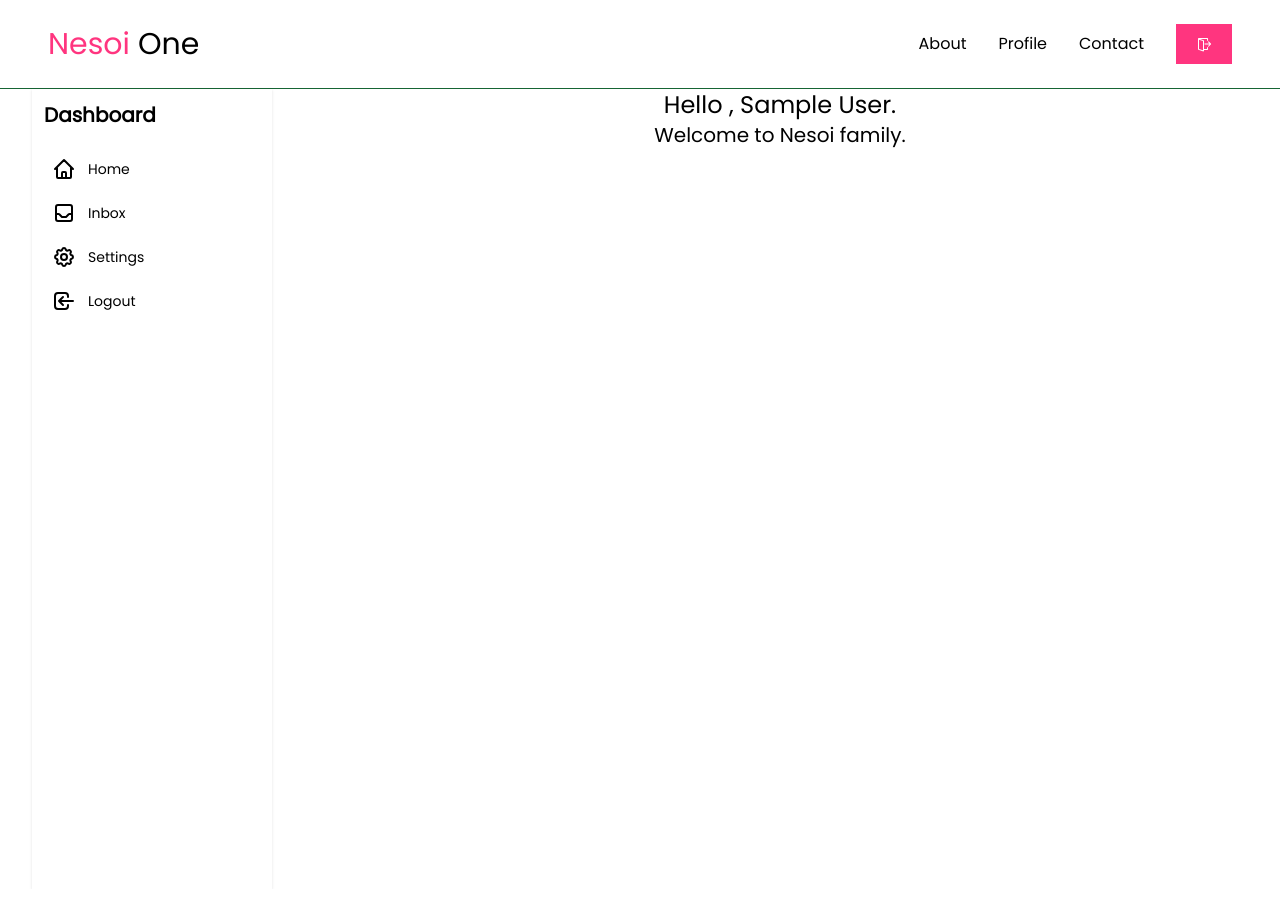
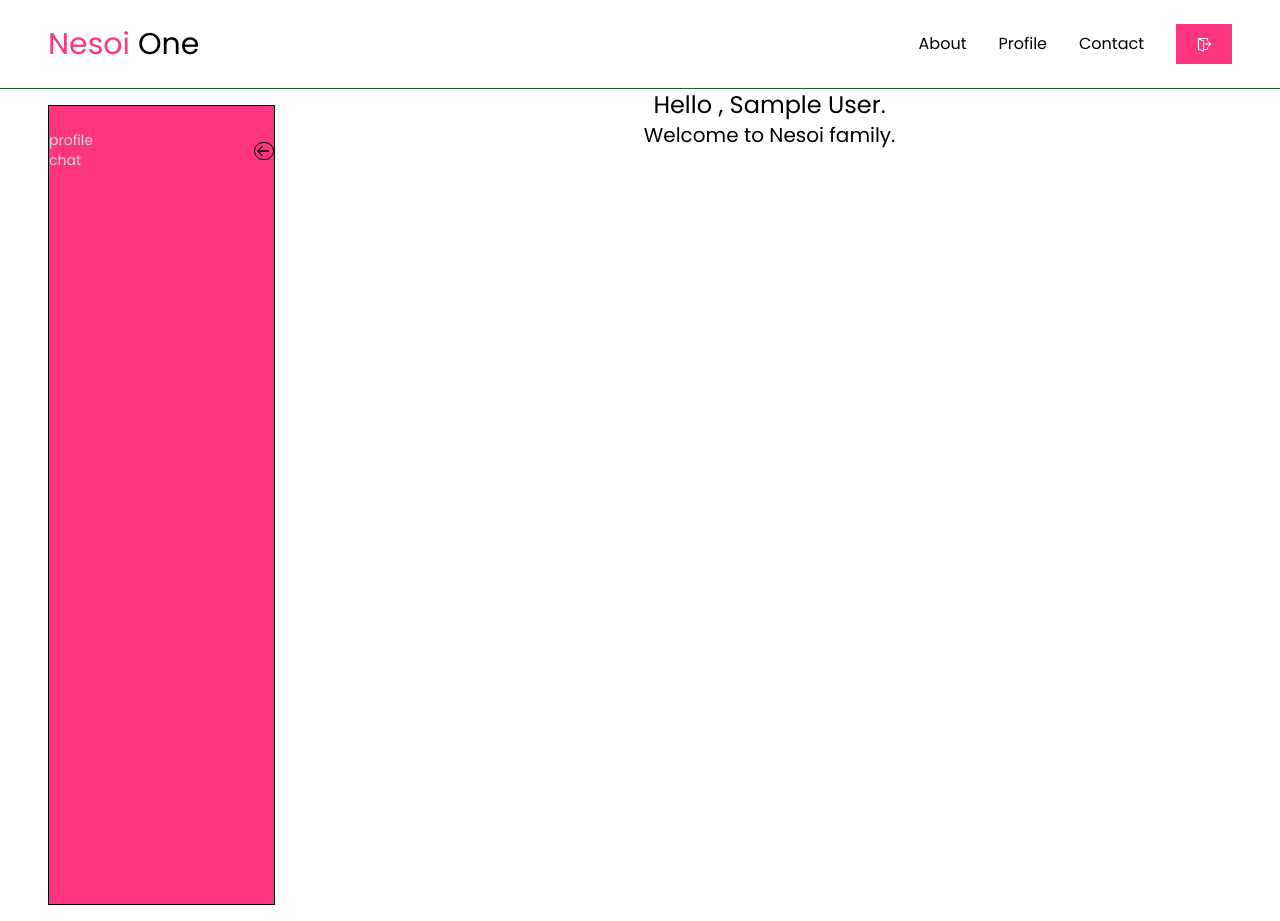
Before and after one commit to shoaib-ahamed/next-auth-tailwind-boilerplate, a Next.js app: page / in a window 1280 px wide. Before the commit the page ends 889 px from the top, so only its background shows below. Built offline with nearby package versions, Linux system fonts and the light colour scheme; no server answers; sample sign-in values are in the browser's storage.

Commit message:
home page to sidebar

```diff
--- a/components/Sidebar.js
+++ b/components/Sidebar.js
@@ -1,120 +1,41 @@
-import React from 'react'
+import React, { useState } from 'react'
+import { BiArrowBack } from 'react-icons/bi'
 
 
-const Sidebar = ({handleSignOut}) => {
+const Sidebar = ({handleSignOut , auth, session}) => {
+
+    const [open , setOpen] = useState(true)
+
+    const menus = [
+        { title: 'profile' , src: '' , link:'./profile' },
+        { title: 'chat' , src: '' },
+    ]
 
 
   return (
-    <div>
-        <div className="flex">
-            <div className="flex flex-col h-screen p-3 bg-white shadow w-60">
-                <div className="space-y-3">
-                    <div className="flex items-center">
-                        <h2 className="text-xl font-bold">Dashboard</h2>
-                    </div>
-                    <div className="flex-1">
-                        <ul className="pt-2 pb-4 space-y-1 text-sm">
-                            <li className="rounded-sm">
-                                <a
-                                    href="#"
-                                    className="flex items-center p-2 space-x-3 rounded-md"
-                                >
-                                    <svg
-                                        xmlns="http://www.w3.org/2000/svg"
-                                        className="w-6 h-6"
-                                        fill="none"
-                                        viewBox="0 0 24 24"
-                                        stroke="currentColor"
-                                        strokeWidth={2}
-                                    >
-                                        <path
-                                            strokeLinecap="round"
-                                            strokeLinejoin="round"
-                                            d="M3 12l2-2m0 0l7-7 7 7M5 10v10a1 1 0 001 1h3m10-11l2 2m-2-2v10a1 1 0 01-1 1h-3m-6 0a1 1 0 001-1v-4a1 1 0 011-1h2a1 1 0 011 1v4a1 1 0 001 1m-6 0h6"
-                                        />
-                                    </svg>
-                                    <span>Home</span>
-                                </a>
-                            </li>
-                            <li className="rounded-sm">
-                                <a
-                                    href="#"
-                                    className="flex items-center p-2 space-x-3 rounded-md"
-                                >
-                                    <svg
-                                        xmlns="http://www.w3.org/2000/svg"
-                                        className="w-6 h-6"
-                                        fill="none"
-                                        viewBox="0 0 24 24"
-                                        stroke="currentColor"
-                                        strokeWidth={2}
-                                    >
-                                        <path
-                                            strokeLinecap="round"
-                                            strokeLinejoin="round"
-                                            d="M20 13V6a2 2 0 00-2-2H6a2 2 0 00-2 2v7m16 0v5a2 2 0 01-2 2H6a2 2 0 01-2-2v-5m16 0h-2.586a1 1 0 00-.707.293l-2.414 2.414a1 1 0 01-.707.293h-3.172a1 1 0 01-.707-.293l-2.414-2.414A1 1 0 006.586 13H4"
-                                        />
-                                    </svg>
-                                    <span>Inbox</span>
-                                </a>
-                            </li>
-                            <li className="rounded-sm">
-                                <a
-                                    href="#"
-                                    className="flex items-center p-2 space-x-3 rounded-md"
-                                >
-                                    <svg
-                                        xmlns="http://www.w3.org/2000/svg"
-                                        className="w-6 h-6"
-                                        fill="none"
-                                        viewBox="0 0 24 24"
-                                        stroke="currentColor"
-                                        strokeWidth={2}
-                                    >
-                                        <path
-                                            strokeLinecap="round"
-                                            strokeLinejoin="round"
-                                            d="M10.325 4.317c.426-1.756 2.924-1.756 3.35 0a1.724 1.724 0 002.573 1.066c1.543-.94 3.31.826 2.37 2.37a1.724 1.724 0 001.065 2.572c1.756.426 1.756 2.924 0 3.35a1.724 1.724 0 00-1.066 2.573c.94 1.543-.826 3.31-2.37 2.37a1.724 1.724 0 00-2.572 1.065c-.426 1.756-2.924 1.756-3.35 0a1.724 1.724 0 00-2.573-1.066c-1.543.94-3.31-.826-2.37-2.37a1.724 1.724 0 00-1.065-2.572c-1.756-.426-1.756-2.924 0-3.35a1.724 1.724 0 001.066-2.573c-.94-1.543.826-3.31 2.37-2.37.996.608 2.296.07 2.572-1.065z"
-                                        />
-                                        <path
-                                            strokeLinecap="round"
-                                            strokeLinejoin="round"
-                                            d="M15 12a3 3 0 11-6 0 3 3 0 016 0z"
-                                        />
-                                    </svg>
-                                    <span>Settings</span>
-                                </a>
-                            </li>
-                            <li className="rounded-sm">
-                                <a
-                                    href="#"
-                                    className="flex items-center p-2 space-x-3 rounded-md"
-                                >
-                                    <svg
-                                        xmlns="http://www.w3.org/2000/svg"
-                                        className="w-6 h-6"
-                                        fill="none"
-                                        viewBox="0 0 24 24"
-                                        stroke="currentColor"
-                                        strokeWidth={2}
-                                    >
-                                        <path
-                                            strokeLinecap="round"
-                                            strokeLinejoin="round"
-                                            d="M11 16l-4-4m0 0l4-4m-4 4h14m-5 4v1a3 3 0 01-3 3H6a3 3 0 01-3-3V7a3 3 0 013-3h7a3 3 0 013 3v1"
-                                        />
-                                    </svg>
-                                    <button type="button" onClick={handleSignOut}>
-                                    <span>Logout</span>
-                                    </button>
-                                </a>
-                            </li>
-                        </ul>
-                    </div>
-                </div>
+        <div className="flex w-full">
+            <div className={`${open ? "w-72" : "w-24"} duration-300 h-screen bg-winterSky border border-black m-4 relative `}>
+                <span className={`absolute cursor-pointer right-0 top-9 w-5 border border-black rounded-full ${!open && "rotate-180"}`} onClick={()=> setOpen(!open)}><BiArrowBack/></span>
+
+                <ul className="pt-6">
+                    {menus.map(( menu, idx ) =>(
+                        <li className="text-gray-300 text-sm flex" key={idx}>
+                            {menu.title}
+                        </li>
+                    ))}
+                </ul>
+            </div>
+
+            <div className="w-full text-center">
+
+                    <h5 className="text-2xl">Hello , {session.user.name}.</h5>
+                    { Object.keys(auth).length === 0 ?
+                    null
+                    : <h5 className="text-2xl">Phone : {auth.user.phone} </h5>}
+                    <h3 className="text-xl">Welcome to Nesoi family.</h3>
+
             </div>
         </div>
-    </div>
   )
 }
 
--- a/pages/index.js
+++ b/pages/index.js
@@ -48,23 +48,10 @@ function Guest(){
 function User({ session, handleSignOut , auth }){
 
 
-  const {user} = auth
-
   return(
-    <>
     <main className="container flex gap-10">
-          <div>
-            <Sidebar handleSignOut={handleSignOut}/>
-          </div>
-          <div className="w-full  text-center ">
-            <h5 className="text-2xl">Hello , {session.user.name}.</h5>
-            { Object.keys(auth).length === 0 ?
-            null
-            : <h5 className="text-2xl">Phone : {auth.user.phone} </h5>}
-            <h3 className="text-xl">Welcome to Nesoi family.</h3>
-          </div>
-      </main>
-    </>
+      <Sidebar handleSignOut={handleSignOut} auth={auth} session={session}s/>
+    </main>
   )
 }
 
```
